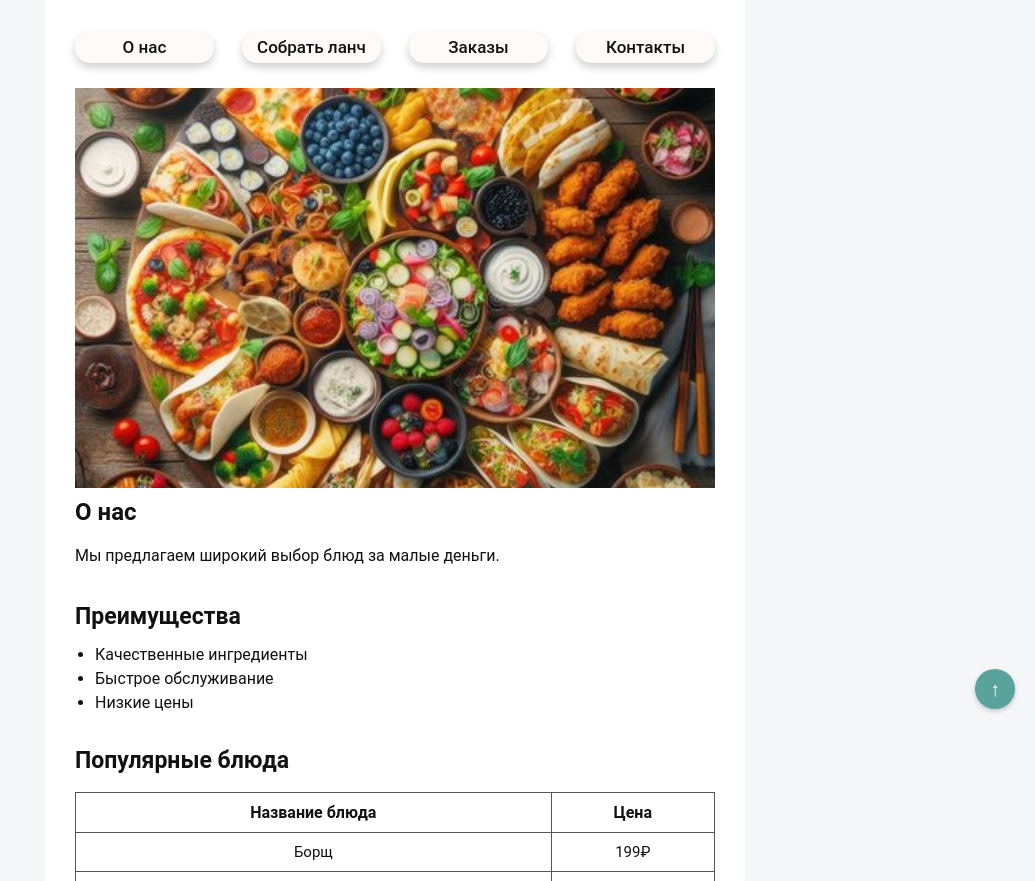
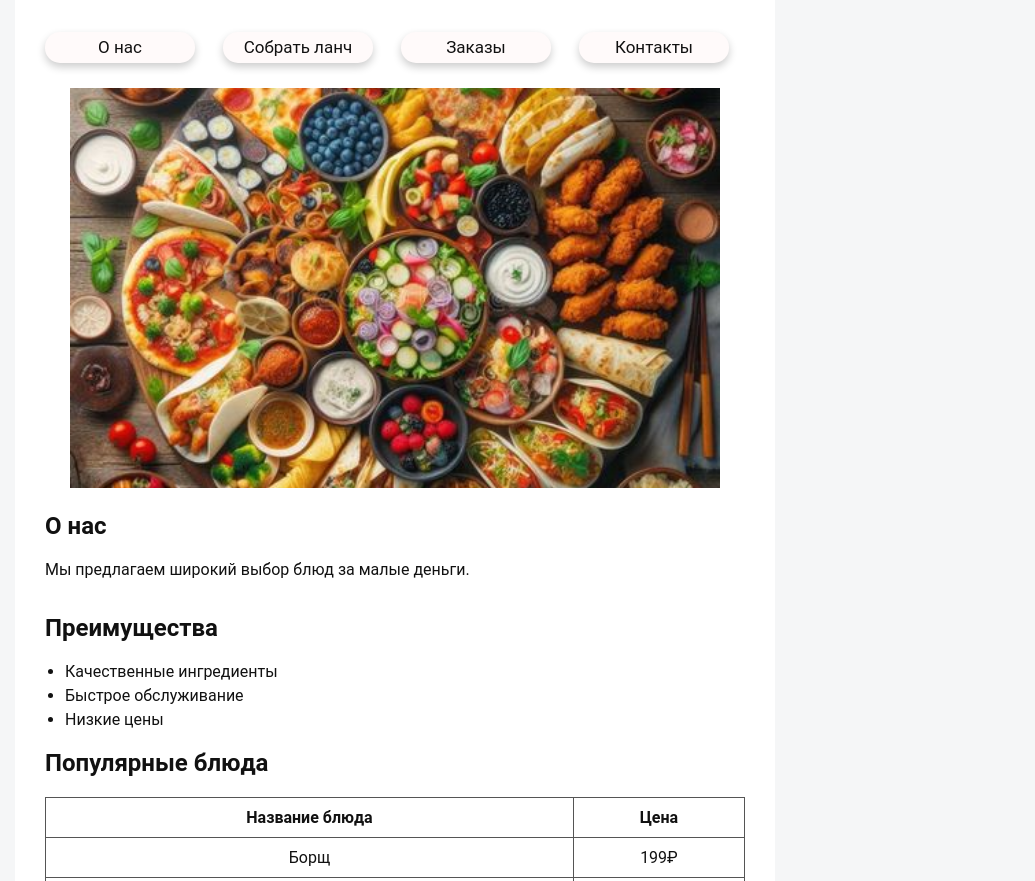
Before and after one commit to 6altika/19.09, a plain HTML site: page index.html in a window 1280 px wide. Shown: the part 71-952 px from the top of the page, without its empty margins (245-1280 px from the left). Drawn offline with Linux system fonts and the light colour scheme.

Commit message:
Add files via upload

```diff
--- a/index.html
+++ b/index.html
@@ -27,8 +27,8 @@
 <main>
 
 <section id="onas">
+    <img src="imagine1.jpg" alt="ris1">
     <h2>О нас</h2>
-    <img src="imagine1.jpg" alt="ris1">
     <p>Мы предлагаем широкий выбор блюд за малые деньги.</p>
 </section>
 <section id="preimushestva">
@@ -75,7 +75,6 @@
 </main>
 
 <footer id="kont">
-<a href="#top" class="scroll-top-button">↑</a>
 <p>Контакты: <a href="mailto:vkysnoIbistro@mail.com">vkysnoIbistro@mail.com</a></p>
 <p>Телефон: <a href="tel:+70000000000">+7 (000) 000-00-00</a></p>
 </footer>
--- a/style.css
+++ b/style.css
@@ -1,21 +1,12 @@
-* {
-    box-sizing: border-box;
-}
-
-html {
-    scroll-behavior: smooth;
-}
-
 body {
     margin: 0;
     padding: 0;
-    font-family: 'Roboto', Arial, sans-serif;
+    font-family: 'Roboto', sans-serif;
     font-size: 16px;
     font-weight: 400;
     color: #111;
     background-color: #f5f6f7;
 }
-
 
 header {
     text-align: center;
@@ -28,15 +19,7 @@ header {
 header h1 {
     margin: 0 0 35px;
     padding: 0;
-    font-size: 32px;
-    font-weight: 700;
     color: #111;
-}
-
-
-nav {
-    margin: 0;
-    padding: 0;
 }
 
 nav ul {
@@ -59,116 +42,57 @@ nav li {
 }
 
 nav a {
-
     text-decoration: none;
-    font-family: 'Roboto', Arial, sans-serif;
     font-size: 17px;
-    font-weight: 500;
     color: #111;
 }
 
-nav a:hover {
-    color: #e85d04;
-}
-
-
 main {
     width: 700px;
-    margin: 0 auto;
+    margin: auto;
     padding: 0 30px 30px;
     background-color: white;
 }
 
-
 #onas {
     margin: 0;
     padding: 0;
-    display: flex;
     flex-direction: column;
 }
 
 #onas img {
     order: 1;
-    display: block;
-    width: 640px;
+    width: 650px;
     height: 400px;
     object-fit: cover;
-    margin: 0 0 10px;
-    padding: 0;
+    margin: 0 25px 0 ;
 }
 
 #onas h2 {
     order: 2;
-    margin: 0 0 18px;
-    padding: 0;
-    font-size: 24px;
-    font-weight: 700;
     color: #111;
 }
 
 #onas p {
     order: 3;
     margin: 0 0 35px;
-    padding: 0;
-    font-size: 16px;
-    font-weight: 400;
-    line-height: 1.5;
     color: #111;
 }
 
-
-section h2 {
-    font-family: 'Roboto', Arial, sans-serif;
-    font-size: 23px;
-    font-weight: 700;
-    color: #111;
-}
-
-#preimushestva {
-    margin: 0;
-    padding: 0;
-}
-
-#preimushestva h2 {
-    margin: 0 0 15px;
-    padding: 0;
-}
-
 #preimushestva ul {
-    margin: 0 0 35px;
     padding-left: 20px;
 }
 
 #preimushestva li {
     margin: 0 0 5px;
-    padding: 0;
-    font-size: 16px;
-    font-weight: 400;
-    color: #111;
 }
-
-
-/* ПОПУЛЯРНЫЕ БЛЮДА */
-#preimushestva + section {
-    margin: 0;
-    padding: 0;
-}
-
-#preimushestva + section h2 {
-    margin: 0 0 18px;
-    padding: 0;
-}
-
 
 table {
     width: 100%;
     margin: 0;
     padding: 0;
-    border: 1px solid #555;
     border-collapse: collapse;
     text-align: center;
-    font-family: 'Roboto', Arial, sans-serif;
-    font-size: 15px;
     color: #111;
 }
 
@@ -176,27 +100,13 @@ th,
 td {
     padding: 10px 8px;
     border: 1px solid #555;
-    text-align: center;
 }
-
-th {
-    font-size: 16px;
-    font-weight: 700;
-    color: #111;
-}
-
-td {
-    font-weight: 400;
-}
-
 
 footer {
     margin: 0;
     padding: 30px 30px;
     background-color: black;
     color: white;
-
-    font-family: 'Roboto', Arial, sans-serif;
     font-size: 16px;
     font-weight: 400;
 }
@@ -204,42 +114,10 @@ footer {
 footer p {
     width: 640px;
     margin: 0 auto 10px;
-    padding: 0;
-    color: white;
-}
-
-footer p:last-child {
-    margin-bottom: 0;
 }
 
 footer a {
     text-decoration: none;
-    font-family: 'Roboto', Arial, sans-serif;
     font-size: 16px;
     color: white;
 }
-
-footer a:hover {
-    color: #e85d04;
-}
-.scroll-top-button {
-  position: fixed;
-  bottom: 20px;
-  right: 20px;
-  background-color: #197f76;
-  color: white;
-  width: 40px;
-  height: 40px;
-  border-radius: 50%;
-  text-align: center;
-  line-height: 40px;
-  font-size: 20px;
-  text-decoration: none;
-  box-shadow: 0 2px 5px rgba(0, 0, 0, 0.3);
-  opacity: 0.7;
-  transition: opacity 0.3s;
-}
-
-.scroll-top-button:hover {
-  opacity: 1;
-}
```
